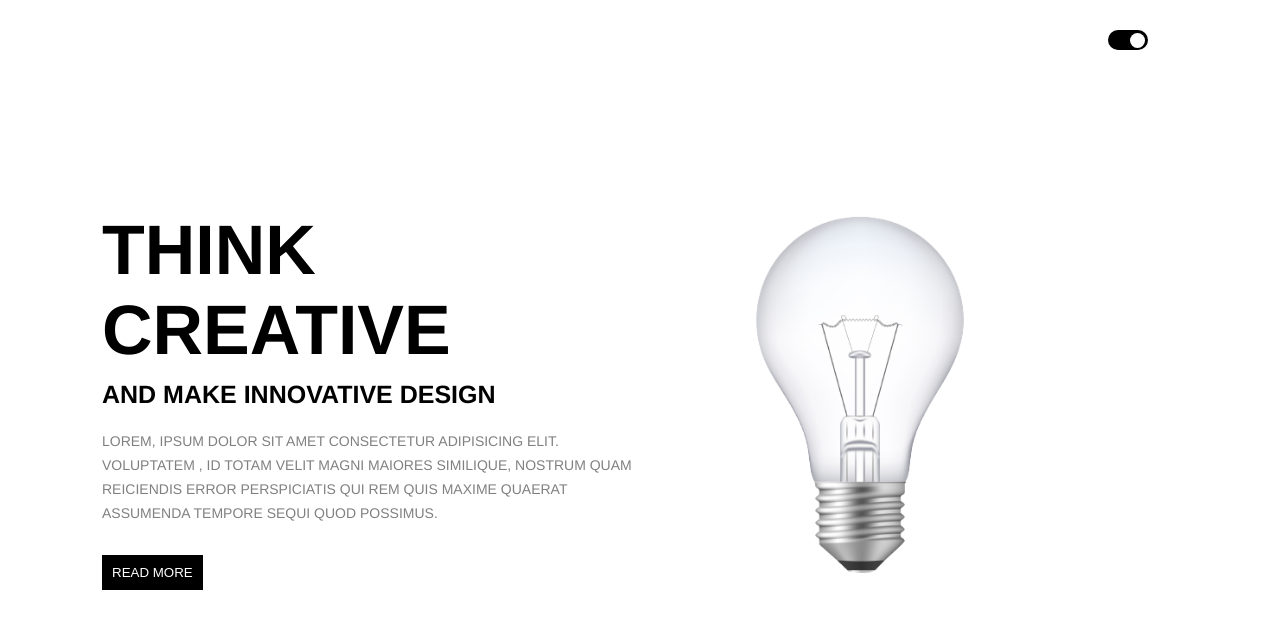
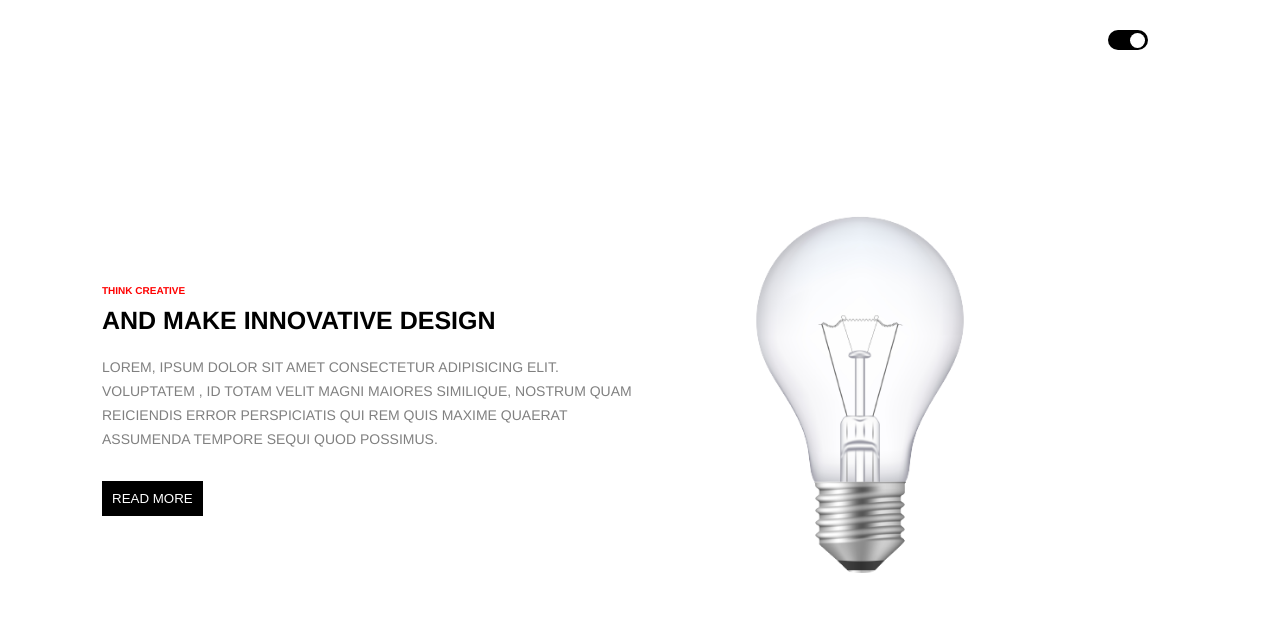
Before and after one commit to Zeyad-Hegazy/Think-Creative, a plain HTML site: page index.html in a window 1280 px wide. Drawn offline with Linux system fonts and the light colour scheme.

Commit message:
change color and font

```diff
--- a/light.css
+++ b/light.css
@@ -1,18 +1,14 @@
-
-*{
+* {
 	padding: 0px;
 	margin: 0px;
 	box-sizing: border-box;
 }
-
 
 .hero {
 	height: 100%;
 	width: 100%;
 	background-color: rgba(255, 255, 255, 0.948);
 }
-
-
 
 .hero .content {
 	padding-inline: 100px;
@@ -29,13 +25,14 @@
 	width: 50%;
 	align-items: flex-start;
 	text-transform: uppercase;
-    font-family: 'Franklin Gothic Medium', 'Arial Narrow', Arial, sans-serif;
+	font-family: "Franklin Gothic Medium", "Arial Narrow", Arial, sans-serif;
 }
 
 .hero .content .text h1 {
 	margin-bottom: 10px;
-    font-size: 70px;
+	font-size: 10px;
 	font-weight: bolder;
+	color: red;
 }
 
 .hero .content .text h2 {
@@ -62,9 +59,8 @@
 }
 
 .hero .content .text button:hover {
-    background-color: rgba(0, 0, 0, 0.651)
+	background-color: rgba(0, 0, 0, 0.651);
 }
-
 
 .bulb {
 	width: 40%;
@@ -73,7 +69,6 @@
 .bulb img {
 	max-width: 100%;
 }
-
 
 label {
 	align-self: flex-start;
@@ -120,14 +115,12 @@ input:checked ~ .check::after {
 	background-color: black;
 }
 
-
 input:checked ~ .check {
 	background-color: white;
 }
 
-
-@media (max-width:768px) {
-    .bulb{
+@media (max-width: 768px) {
+	.bulb {
 		order: -1;
 	}
 
@@ -136,7 +129,7 @@ input:checked ~ .check {
 		height: 100%;
 		width: 100%;
 		display: flex;
-        flex-direction: column ;
+		flex-direction: column;
 		justify-content: center;
 		align-items: center;
 	}
@@ -146,17 +139,13 @@ input:checked ~ .check {
 		width: 100%;
 	}
 
-
 	.check {
 		position: absolute;
 		right: 4rem;
 	}
-
 }
 
-
-@media (max-width:400px) {
-
+@media (max-width: 400px) {
 	.hero .content {
 		padding: 10px;
 	}
@@ -165,12 +154,9 @@ input:checked ~ .check {
 		display: flex;
 		width: 100%;
 	}
-
 }
 
-
-
-@media (max-width : 430px) {
+@media (max-width: 430px) {
 	.bulb {
 		padding-top: 20px;
 	}
```
Lines whose indentation alone changed are shown as unchanged.
